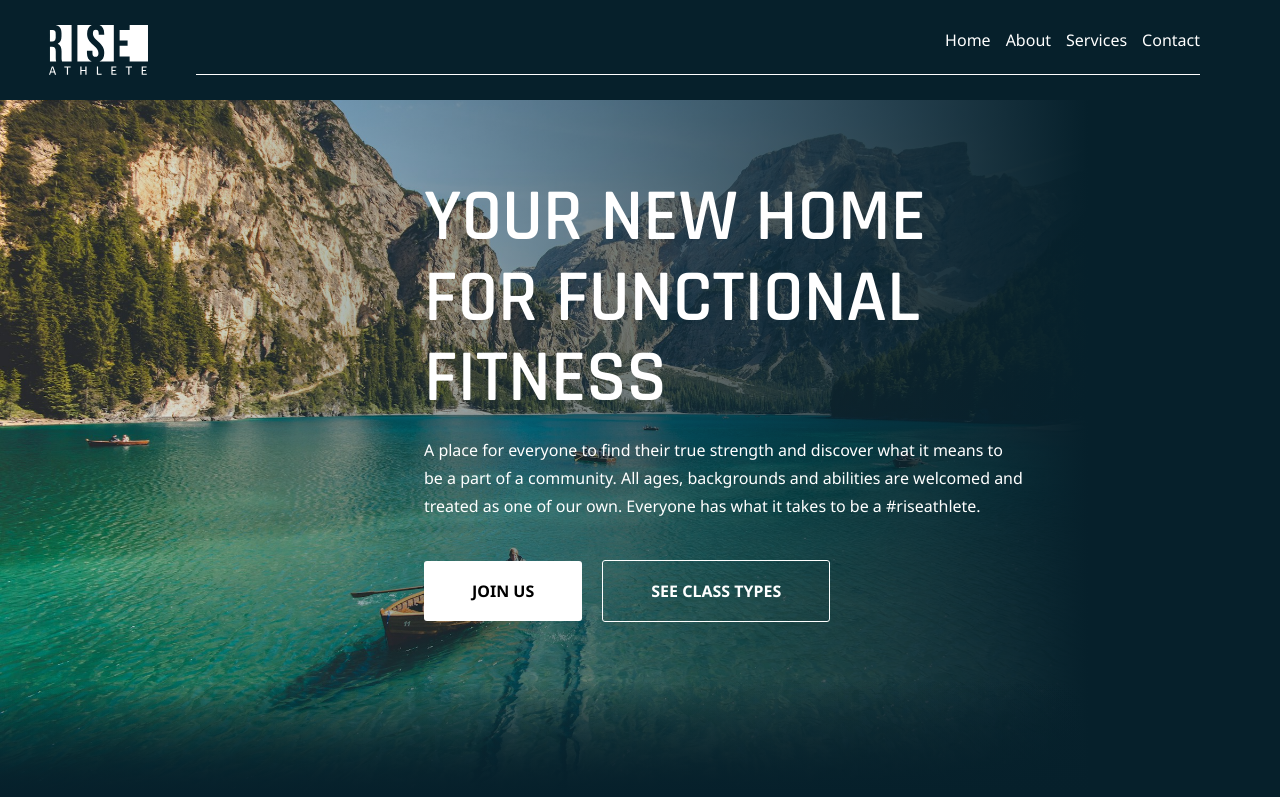
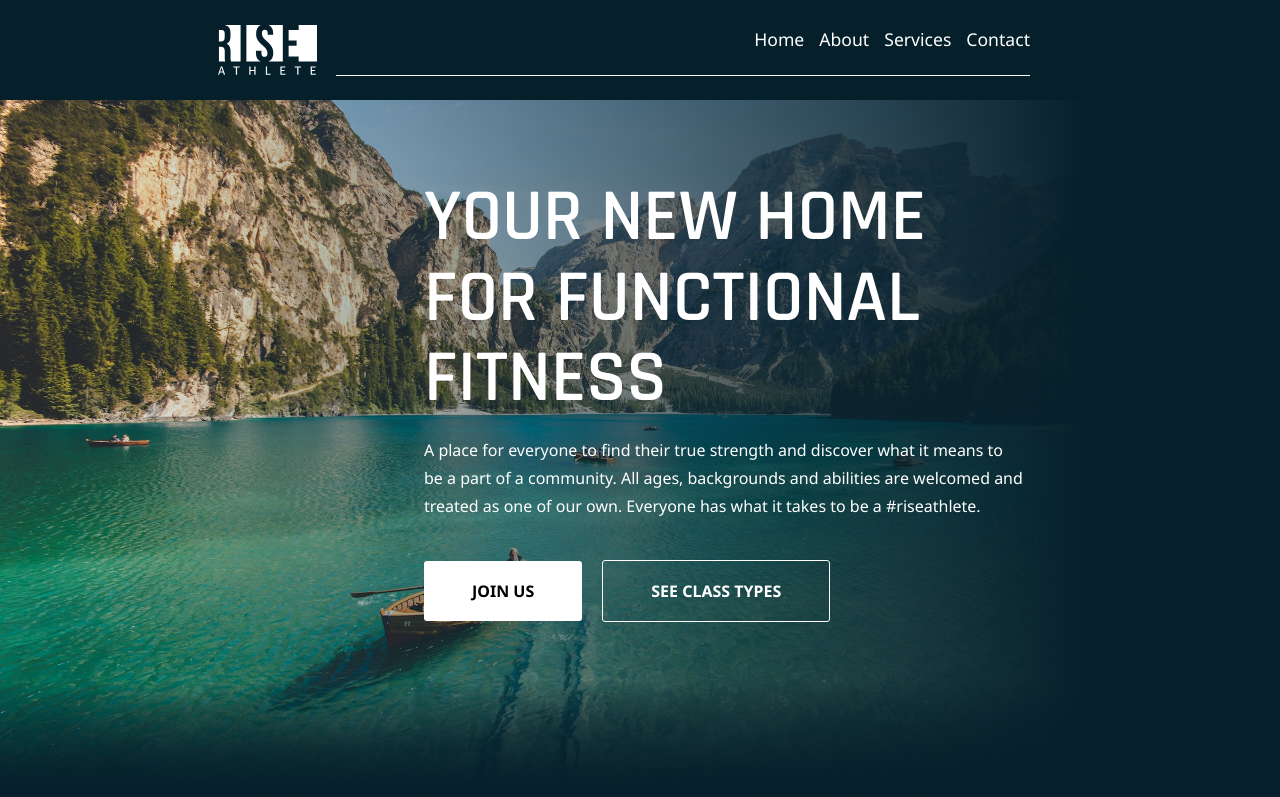
Before and after one commit to WolfDenCode/Responsive-Site, a plain HTML site: page index.html in a window 1280 px wide. Shown: the top 797 px of the page. Drawn offline with Linux system fonts and the light colour scheme.

Commit message:
Some Adjustments

```diff
--- a/style.css
+++ b/style.css
@@ -46,7 +46,7 @@ a {
 }
 header a {
   color: var(--primary-text);
-  font-size: 1rem;
+  font-size: 1.1rem;
   font-weight: 400;
 }
 header a:hover {
@@ -59,12 +59,13 @@ header a:hover {
   background-size: contain;
   width: 200px;
   height: 50px;
+  margin-left: 200px;
 }
 .navigation {
   width: 80%;
   padding-bottom: 20px;
   border-bottom: 1px var(--primary-text) solid;
-  margin-right: 80px;
+  margin-right: 250px;
   display: flex;
   justify-content: right;
   align-items: center;
```
